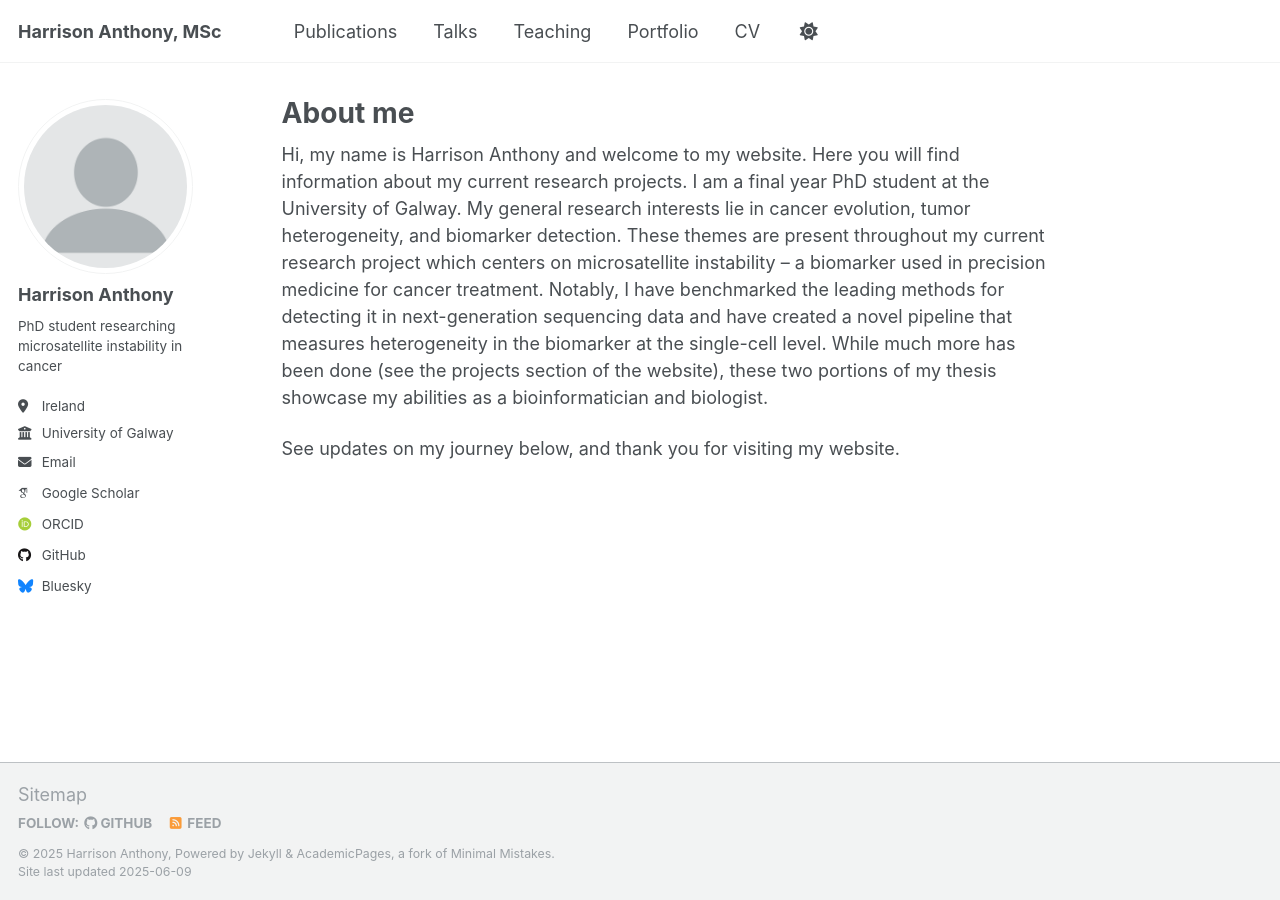
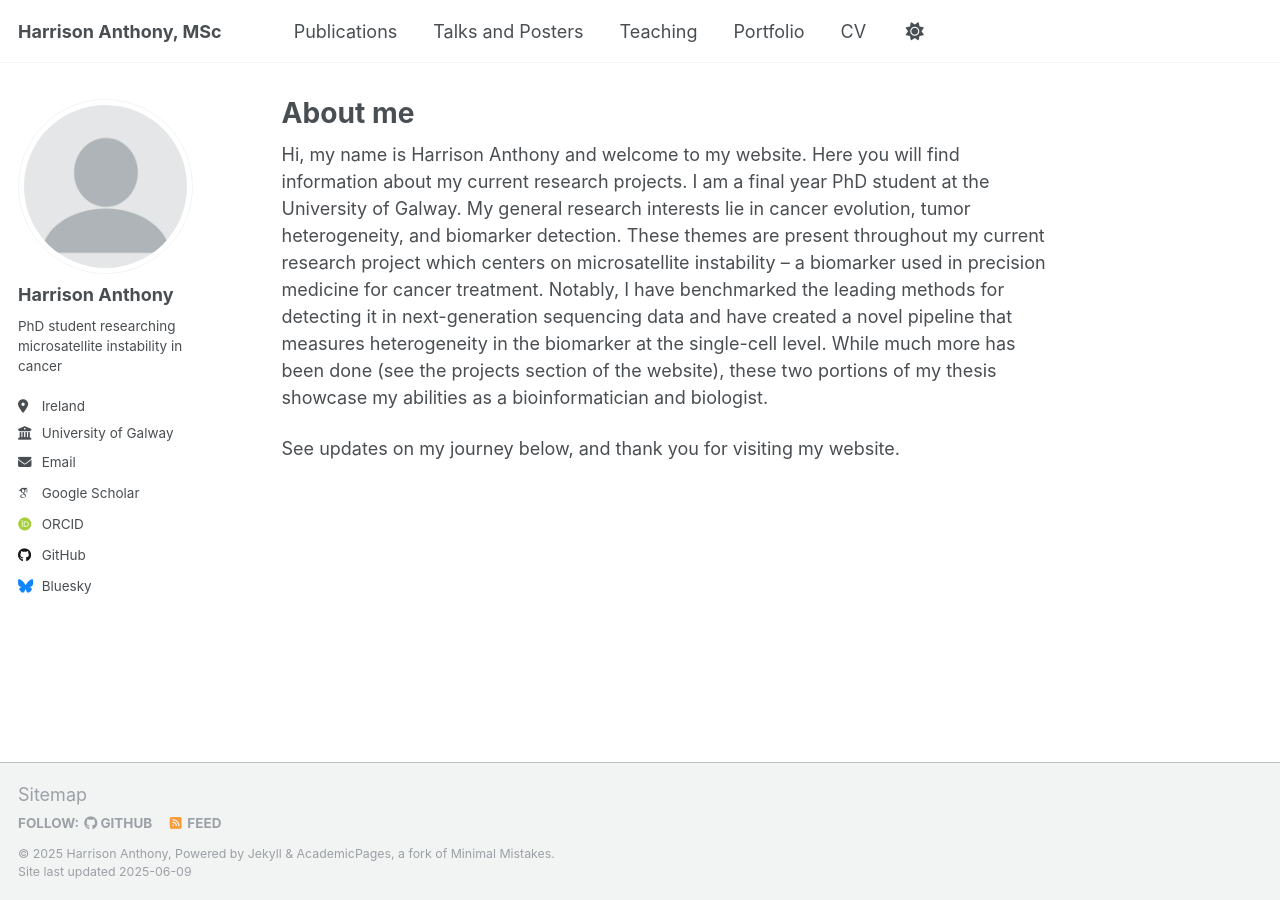
Before and after one commit to harrison-anth/harrison-anth.github.io, a Jekyll site: the page built from _pages/about.md, in a window 1280 px wide. Built offline with Jekyll 4.4.1, drawn with Linux system fonts in a browser that asks for light colours; some web fonts are replaced.

Commit message:
updating header bar

```diff
--- a/_data/navigation.yml
+++ b/_data/navigation.yml
@@ -11,7 +11,7 @@ main:
   - title: "Publications"
     url: /publications/
 
-  - title: "Talks"
+  - title: "Talks and Posters"
     url: /talks/
 
   - title: "Teaching"
```
